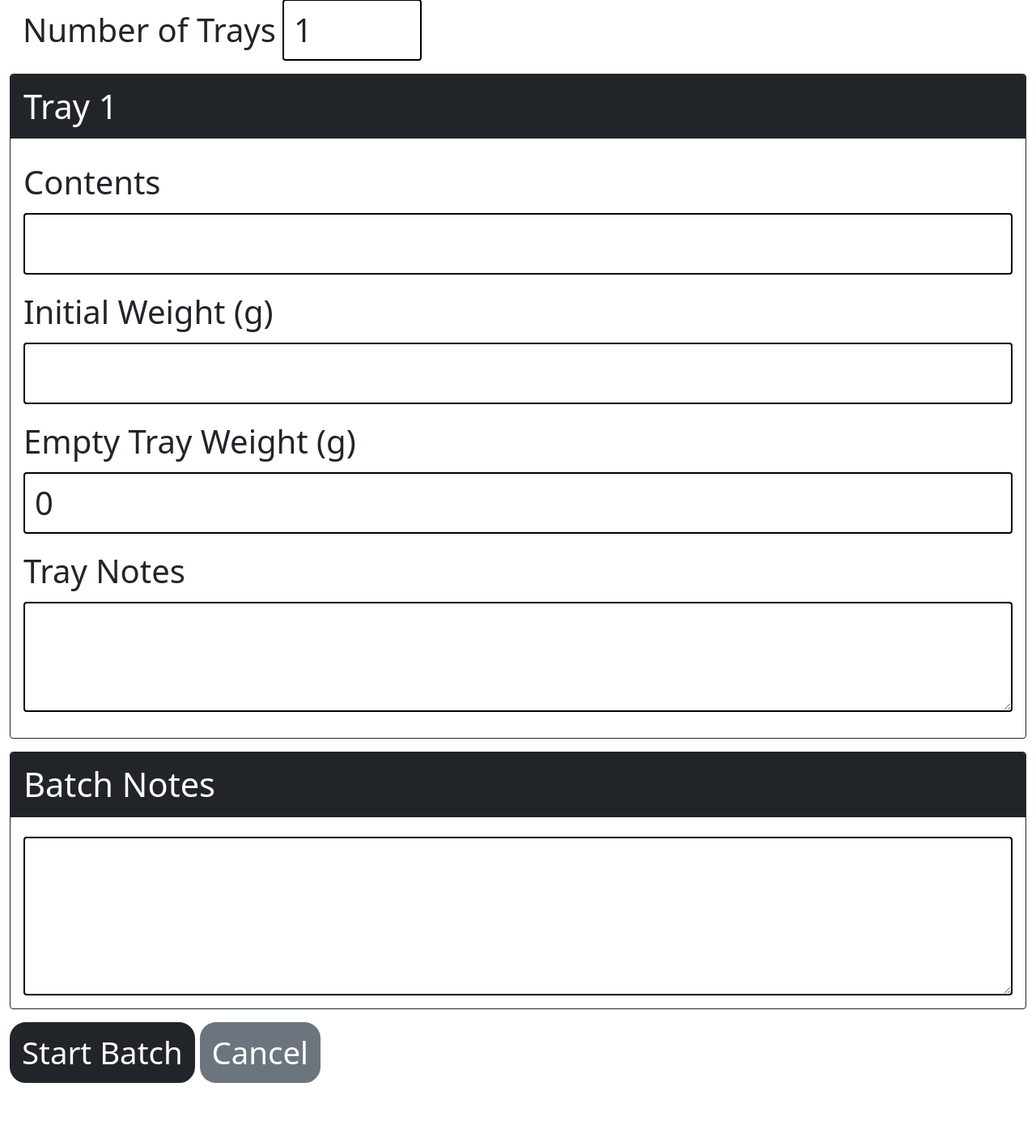
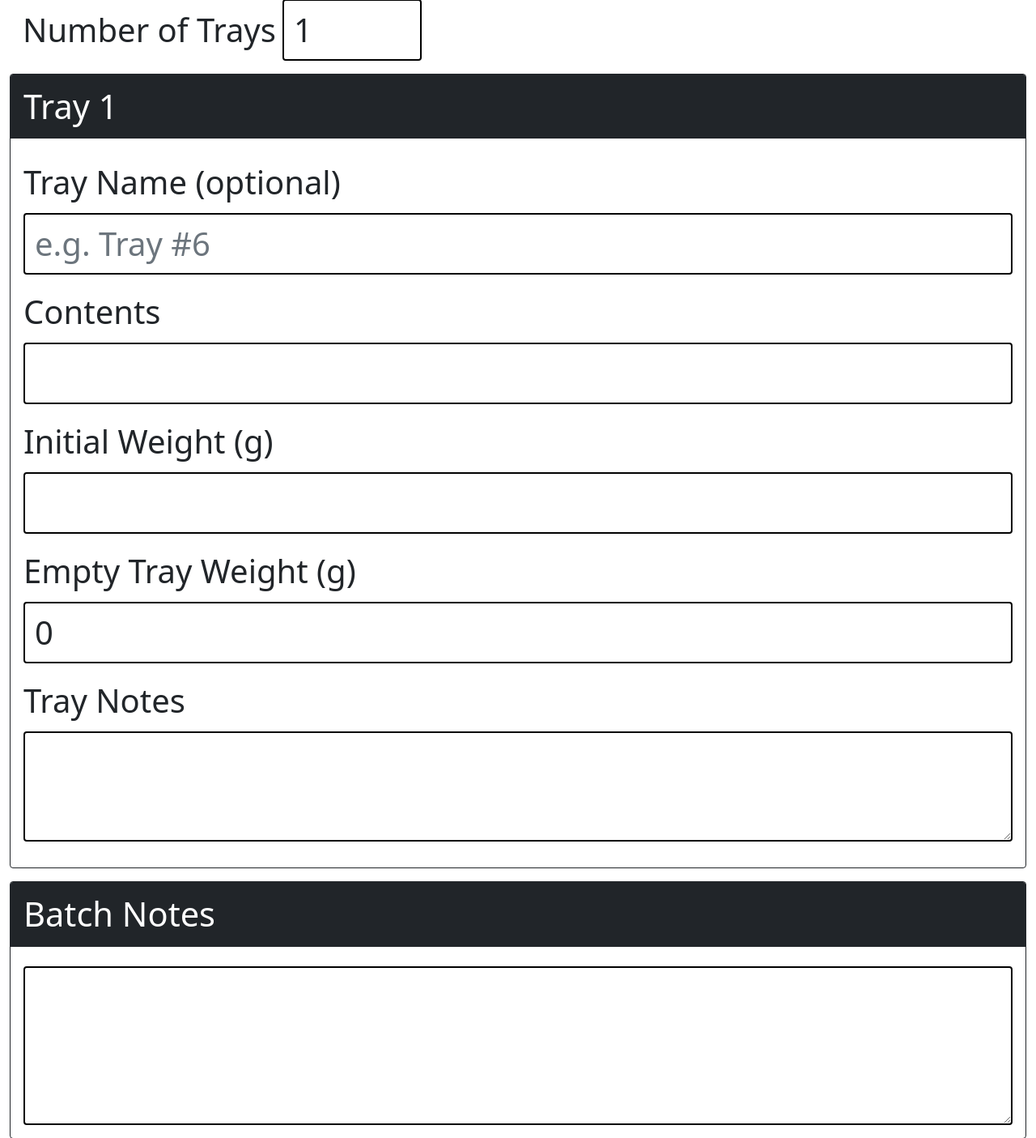
Before and after one commit to mkrzywonski/fdtracker, a Flask app: page /add in a window 1280 px wide. Shown: the part 151-1556 px from the top of the page at 81% size. Before the commit the page ends 1488 px from the top, so only its background shows below. Run offline with Flask 3, Linux system fonts and the light colour scheme.

Commit message:
Add optional display names for trays
Trays can now be given an optional name (e.g. "Tray #6") at batch
creation, on the Add Tray screen, and on the Edit Tray screen. Wherever
the UI, PDF reports, and AI context previously showed "Tray {position}",
they now show the name when set, falling back to the position index
otherwise. Position is retained purely as an internal index/ordering
since physical trays get rotated between chamber slots during a run.

A startup migration adds the new tray.name column to existing databases
on every launch path (python app.py and WSGI), and backup/restore round-
trips the field.

Co-Authored-By: Claude Opus 4.8 <noreply@anthropic.com>

```diff
--- a/app.py
+++ b/app.py
@@ -144,8 +144,24 @@ def backfill_weight_history():
         db.session.commit()
 
 
+def ensure_tray_name_column():
+    """Add the tray.name column to pre-existing databases.
+
+    db.create_all() does not alter existing tables, so databases created before
+    this column was added need an explicit ALTER. Idempotent and safe to run on
+    every startup.
+    """
+    inspector = db.inspect(db.engine)
+    columns = [col["name"] for col in inspector.get_columns("tray")]
+    if "name" not in columns:
+        with db.engine.connect() as conn:
+            conn.execute(db.text("ALTER TABLE tray ADD COLUMN name VARCHAR(50)"))
+            conn.commit()
+
+
 with app.app_context():
     db.create_all()
+    ensure_tray_name_column()
     backfill_weight_history()
 
 # Set up upload directory
@@ -227,31 +243,36 @@ def add_batch():
         # Validate tray weights and gather data
         for i in range(tray_count):
             contents = request.form.get(f"contents_{i}", "")
+            name = request.form.get(f"name_{i}", "").strip()
             starting_weight = request.form.get(f"starting_weight_{i}", "")
             tare_weight = request.form.get(f"tare_weight_{i}", 0)
             notes = request.form.get(f"notes_{i}", "")
 
+            # Label used in validation messages (name if given, else position index)
+            label = name or f"Tray {i + 1}"
+
             try:
                 starting_weight = float(starting_weight)
                 if starting_weight <= 0:
-                    flash(f"Tray {i + 1}: Initial weight must be greater than 0.", "danger")
+                    flash(f"{label}: Initial weight must be greater than 0.", "danger")
                     error = True
             except (ValueError, TypeError):
-                flash(f"Tray {i + 1}: Initial weight must be a valid number.", "danger")
+                flash(f"{label}: Initial weight must be a valid number.", "danger")
                 error = True
 
             try:
                 tare_weight = float(tare_weight)
                 if starting_weight < tare_weight:
-                    flash(f"Tray {i + 1}: Initial weight must be greater than empty tray weight.", "danger")
+                    flash(f"{label}: Initial weight must be greater than empty tray weight.", "danger")
                     error = True
             except (ValueError, TypeError):
-                flash(f"Tray {i + 1}: Empty tray weight must be a valid number.", "danger")
+                flash(f"{label}: Empty tray weight must be a valid number.", "danger")
                 error = True
 
             # Append the entered data for each tray (preserving input even if invalid)
             trays.append(
                 {
+                    "name": name,
                     "contents": contents,
                     "starting_weight": (
                         starting_weight if isinstance(
@@ -275,6 +296,7 @@ def add_batch():
         # Add trays to the batch
         for i, tray_data in enumerate(trays):
             tray = Tray(
+                name=tray_data["name"] or None,
                 contents=tray_data["contents"],
                 starting_weight=tray_data["starting_weight"],
                 tare_weight=tray_data["tare_weight"],
@@ -313,13 +335,13 @@ def complete_batch(id):
         try:
             ending_weight = float(ending_weight)
             if ending_weight <= 0:
-                flash(f"Tray {tray.position}: Final weight must be greater than 0.", "danger")
+                flash(f"{tray.display_name}: Final weight must be greater than 0.", "danger")
                 return render_template("view_batch.html", batch=batch)
             elif ending_weight > tray.starting_weight:
-                flash(f"Tray {tray.position}: Final weight cannot exceed the initial weight.", "danger")
+                flash(f"{tray.display_name}: Final weight cannot exceed the initial weight.", "danger")
                 return render_template("view_batch.html", batch=batch)
         except (ValueError, TypeError):
-            flash(f"Tray {tray.position}: Final weight must be a valid number.", "danger")
+            flash(f"{tray.display_name}: Final weight must be a valid number.", "danger")
             return render_template("view_batch.html", batch=batch)
 
     # Update tray weights and mark batch as complete
@@ -522,6 +544,7 @@ def edit_tray(id):
             db.session.commit()
             return redirect(url_for("view_batch", id=batch_id))
         else:
+            tray.name = request.form.get("name", "").strip() or None
             tray.contents = request.form["contents"]
             tray.starting_weight = (
                 float(request.form["starting_weight"])
@@ -553,6 +576,7 @@ def add_tray(batch_id):
 
     if request.method == "POST":
         contents = request.form.get("contents", "")
+        name = request.form.get("name", "").strip()
         starting_weight = request.form.get("starting_weight", "")
         tare_weight = request.form.get("tare_weight", 0)
         notes = request.form.get("notes", "")
@@ -578,6 +602,7 @@ def add_tray(batch_id):
 
         if error:
             return render_template("add_tray.html", batch=batch,
+                                   name=name,
                                    contents=contents,
                                    starting_weight=starting_weight if isinstance(starting_weight, float) else "",
                                    tare_weight=tare_weight if isinstance(tare_weight, float) else 0,
@@ -585,6 +610,7 @@ def add_tray(batch_id):
 
         next_position = max((t.position for t in batch.trays), default=0) + 1
         tray = Tray(
+            name=name or None,
             contents=contents,
             starting_weight=starting_weight,
             tare_weight=tare_weight,
@@ -605,6 +631,7 @@ def add_tray(batch_id):
 
     last_tray = max(batch.trays, key=lambda t: t.position, default=None)
     return render_template("add_tray.html", batch=batch,
+                           name="",
                            contents=last_tray.contents if last_tray else "",
                            starting_weight="",
                            tare_weight=last_tray.tare_weight if last_tray else 0,
@@ -942,6 +969,7 @@ def create_backup_file(comment=""):
         tray_data = {
             "id": tray.id,
             "batch_id": tray.batch_id,
+            "name": tray.name,
             "contents": tray.contents,
             "starting_weight": tray.starting_weight,
             "ending_weight": tray.ending_weight,
@@ -1120,6 +1148,7 @@ def restore_backup(snapshot=None):
                 tray = Tray(
                     id=tray_data["id"],
                     batch_id=tray_data["batch_id"],
+                    name=tray_data.get("name"),
                     contents=tray_data["contents"],
                     starting_weight=tray_data["starting_weight"],
                     ending_weight=tray_data["ending_weight"],
@@ -1487,7 +1516,7 @@ def create_batch_pdf(batch=None, batches=[]):
 
             y = align_text(
                 doc,
-                f"Tray {tray.position}",
+                tray.display_name,
                 y=y,
                 margin=margin + 40,
                 font_name="Helvetica-Bold",
@@ -1826,6 +1855,13 @@ def update_schema():
                 conn.execute(db.text('UPDATE tray SET tare_weight = 0'))
                 conn.commit()
 
+        # Check if name column exists in tray table
+        has_name = 'name' in [col['name'] for col in inspector.get_columns('tray')]
+        if not has_name:
+            with db.engine.connect() as conn:
+                conn.execute(db.text('ALTER TABLE tray ADD COLUMN name VARCHAR(50)'))
+                conn.commit()
+
         # Check if uploaded_at column exists in photo table
         has_uploaded_at = 'uploaded_at' in [col['name'] for col in inspector.get_columns('photo')]
 
--- a/templates/add_bag.html
+++ b/templates/add_bag.html
@@ -4,7 +4,7 @@
 
 {# Set the page title #}
 <script>
-    document.getElementById('page_title').textContent = "Add Bag from Batch {{ tray.batch_id }} Tray {{ tray.position }}";
+    document.getElementById('page_title').textContent = "Add Bag from Batch {{ tray.batch_id }} {{ tray.display_name }}";
 </script>
 
 <form method="POST">
--- a/templates/add_batch.html
+++ b/templates/add_batch.html
@@ -23,8 +23,13 @@
     <div id="trayContainer" data-trays="{{ trays | tojson | safe }}">
         {% for i in range(tray_count) %}
         <div class="card border border-dark mb-3">
-            <div class="card-header mb-2 bg-dark text-white">X Tray {{ i + 1 }} X</div>
+            <div class="card-header mb-2 bg-dark text-white">{{ trays[i]['name'] if trays|length > i and trays[i]['name'] else 'Tray ' ~ (i + 1) }}</div>
             <div class="card-body">
+                <div class="mb-3">
+                    <label class="form-label">Tray Name (optional)</label>
+                    <input type="text" name="name_{{ i }}" class="form-control"
+                        value="{{ trays[i]['name'] if trays|length > i else '' }}" placeholder="e.g. Tray #6">
+                </div>
                 <div class="mb-3">
                     <label class="form-label">Contents</label>
                     <input type="text" name="contents_{{ i }}" class="form-control"
@@ -73,6 +78,7 @@
         const existingTrays = container.querySelectorAll('.card');
         existingTrays.forEach((tray, index) => {
             savedTrays[index] = {
+                name: tray.querySelector('[name^="name_"]').value,
                 contents: tray.querySelector('[name^="contents_"]').value,
                 starting_weight: tray.querySelector('[name^="starting_weight_"]').value,
                 tare_weight: tray.querySelector('[name^="tare_weight_"]').value,
@@ -84,12 +90,16 @@
 
         for (let i = 0; i < count; i++) {
             // Use saved data if available, otherwise empty strings
-            const tray = savedTrays[i] || { contents: '', starting_weight: '', tare_weight: '0', notes: '' };
+            const tray = savedTrays[i] || { name: '', contents: '', starting_weight: '', tare_weight: '0', notes: '' };
 
             container.innerHTML += `
             <div class="card border border-dark mb-3">
-                <div class="card-header mb-2 bg-dark text-white">Tray ${i + 1}</div>
+                <div class="card-header mb-2 bg-dark text-white">${tray.name || 'Tray ' + (i + 1)}</div>
                 <div class="card-body">
+                    <div class="mb-3">
+                        <label class="form-label">Tray Name (optional)</label>
+                        <input type="text" name="name_${i}" class="form-control" value="${tray.name}" placeholder="e.g. Tray #6">
+                    </div>
                     <div class="mb-3">
                         <label class="form-label">Contents</label>
                         <input type="text" name="contents_${i}" class="form-control" value="${tray.contents}" required>
--- a/templates/add_tray.html
+++ b/templates/add_tray.html
@@ -19,6 +19,10 @@
     </div>
     <div class="card-body">
         <form method="POST" action="{{ url_for('add_tray', batch_id=batch.id) }}">
+            <div class="mb-3">
+                <label for="name" class="form-label">Tray Name (optional)</label>
+                <input type="text" class="form-control" id="name" name="name" value="{{ name }}" placeholder="e.g. Tray #6">
+            </div>
             <div class="mb-3">
                 <label for="contents" class="form-label">Contents</label>
                 <input type="text" class="form-control" id="contents" name="contents" value="{{ contents }}" required>
--- a/templates/edit_batch.html
+++ b/templates/edit_batch.html
@@ -50,7 +50,7 @@
         <ul class="list-group">
             {% for tray in batch.trays %}
             <li class="list-group-item d-flex align-items-center">
-                <span class="me-2" style="white-space: nowrap;">Tray {{ tray.position }}:</span>
+                <span class="me-2" style="white-space: nowrap;">{{ tray.display_name }}:</span>
                 <textarea class="form-control mx-2" id="tray-{{ tray.id }}" name="tray-{{ tray.id }}"
                     rows="1">{{ tray.contents }}</textarea>
                 <div class="ms-auto d-flex align-items-center gap-2" style="white-space: nowrap;">
--- a/utils.py
+++ b/utils.py
@@ -213,7 +213,7 @@ def get_database_context(question, client):
         if net_ending_weight:
             weight_info += f", finished at {net_ending_weight}g"
         context_texts.append(
-            f"Tray {t.id} at position {t.position} in batch {t.batch.id} contains {t.contents}, {weight_info}, Tray Notes: '{t.notes}'"
+            f"{t.display_name} (id {t.id}, position {t.position}) in batch {t.batch.id} contains {t.contents}, {weight_info}, Tray Notes: '{t.notes}'"
         )
 
     for bag in bags:
```
Also changed, not shown: models.py (+7 -1 lines), templates/edit_tray.html (+6 -1 lines), templates/view_batch.html (+4 -4 lines).
